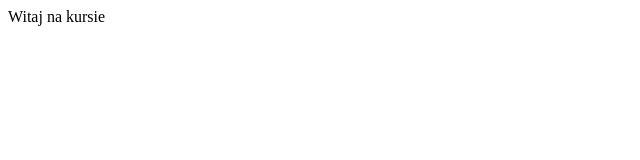
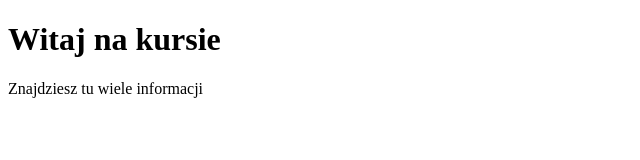
Before and after one commit to kamiljozwik/projekt1, a plain HTML site: page index.html in a window 1280 px wide. Shown: the whole page, without its empty margins (0-640 px from the left). Drawn offline with Linux system fonts and the light colour scheme.

Commit message:
edytowany index

```diff
--- a/index.html
+++ b/index.html
@@ -6,6 +6,7 @@
   <title>Kurs git</title>
 </head>
 <body>
-  Witaj na kursie
+  <h1>Witaj na kursie</h1>
+  <p>Znajdziesz tu wiele informacji</p>
 </body>
 </html>
```
